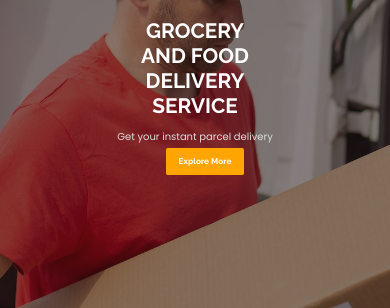
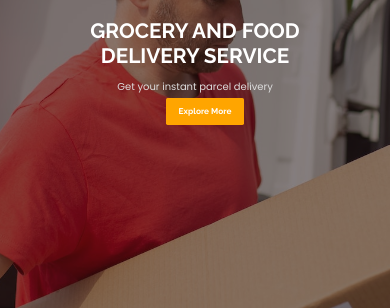
Before and after one commit to webdevexpertbd/courier, a plain HTML site: page index.html in a window 390 px wide. Shown: the part 536-844 px from the top of the page. Drawn offline with nearby package versions, Linux system fonts and the light colour scheme; files whose address does not match are found by name.

Commit message:
change media queries

```diff
--- a/style.css
+++ b/style.css
@@ -693,6 +693,10 @@ a.read-more-btn:hover {
     .tablet-logo {
         display: none;
     }
+
+    .banner-content h2 {
+        width: 80%;
+    }
 }
 
 @media only screen and (max-width: 991.99px) {
@@ -702,6 +706,10 @@ a.read-more-btn:hover {
 
     .tablet-logo {
         display: none;
+    }
+
+    .banner-content h2 {
+        width: 90%;
     }
 
 }
@@ -734,6 +742,10 @@ a.read-more-btn:hover {
         padding: .5rem 0;
     }
 
+    .banner-content h2 {
+        width: 96%;
+    }
+
 }
 
 @media only screen and (max-width: 575.99px) {
```
